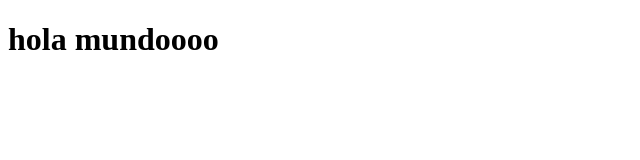
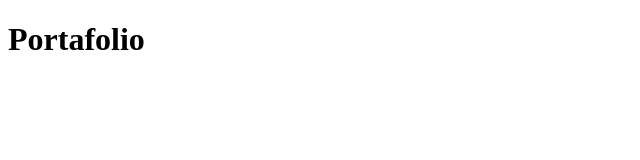
Before and after one commit to HazelGuerra/HazelGuerra.github.oi, a plain HTML site: page index.html in a window 1280 px wide. Shown: the whole page, without its empty margins (0-640 px from the left). Drawn offline with Linux system fonts and the light colour scheme.

Commit message:
cambio titulo

```diff
--- a/index.html
+++ b/index.html
@@ -4,9 +4,9 @@
     <meta charset="UTF-8">
     <meta http-equiv="X-UA-Compatible" content="IE=edge">
     <meta name="viewport" content="width=device-width, initial-scale=1.0">
-    <title>Document</title>
+    <title>Portafolio</title>
 </head>
 <body>
-    <h1>hola mundoooo</h1>
+    <h1>Portafolio</h1>
 </body>
 </html>
```
